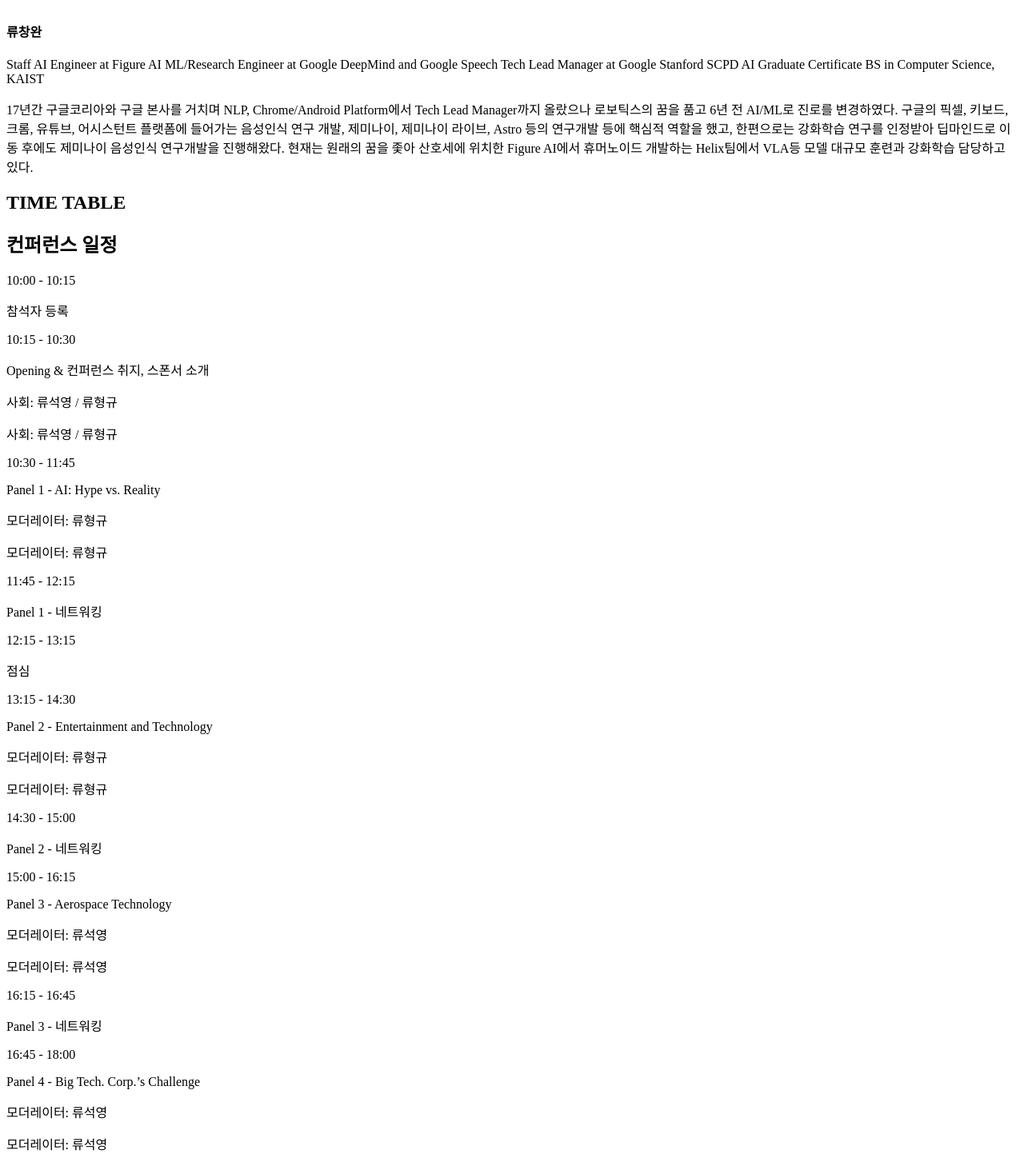
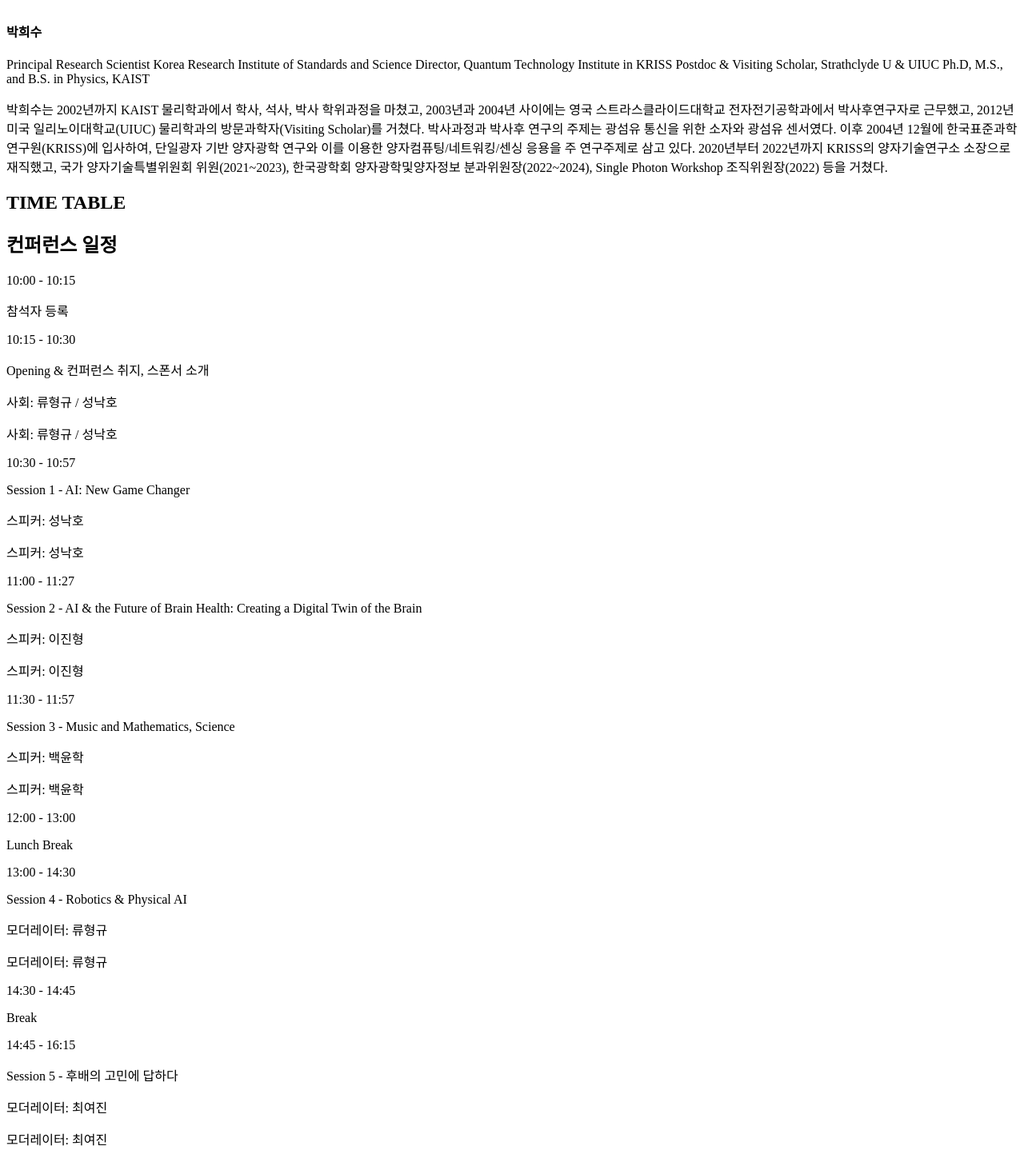
Before and after one commit to SSHS-PAY-IT-FORWARD/sshs-pay-it-forward.github.io, a React (Create React App) app: page / in a window 1280 px wide. Shown: the part 4620-6073 px from the top of the page at 80% size. Built offline with nearby package versions, Linux system fonts and the light colour scheme; the HTML template or start-up script is replaced by a standard one.

Commit message:
[fix] time table

```diff
--- a/src/data/session-info.js
+++ b/src/data/session-info.js
@@ -22,7 +22,7 @@
     ],
   },
   {
-    id: 3,
+    id: 2,
     time: "11:30 - 11:57",
     title: "Music and Math., Science",
     description:
@@ -33,7 +33,7 @@
     ],
   },
   {
-    id: 4,
+    id: 3,
     time: "13:00 - 14:30",
     title: "Robotics & Physical AI",
     description:
@@ -41,21 +41,21 @@
     moderator: { name: "류형규 CPO (2기, RLWRLD)", id: 3 },
     panels: [
       { name: "김용재 대표 (2기, 위로보틱스)", id: 4 },
-      { name: "김영재 상무 (4기, LG전자)", id: 14 },
-      { name: "이승준 교수 (5기, 부산대학교)", id: 5 },
-      { name: "류창완 Engineer (9기, Figure AI)", id: 6 },
-      { name: "최근준 Engineer (20기, 레인보우로보틱스)", id: 7 },
+      { name: "김영재 상무 (4기, LG전자)", id: 5 },
+      { name: "이승준 교수 (5기, 부산대학교)", id: 6 },
+      { name: "류창완 Engineer (9기, Figure AI)", id: 7 },
+      { name: "최근준 Engineer (20기, 레인보우로보틱스)", id: 8 },
     ],
   },
   {
-    id: 5,
+    id: 4,
     time: "14:45 - 16:15",
     title: "후배의 고민에 답하다",
     description:
       "과학자의 꿈을 꾸고 입학한 학교에서 우리는 수많은 천재를 만나면서 좌절을 겪었다. 솔직히 그들과 경쟁할 세상이 두렵다. 게다가, AI 등 첨단 기술의 발전은 우리의 설자리를 위협하는 듯하고, 과학/기술을 잘 모르는 사람들이 의사 결정을 하거나 더 대접받는 것처럼 보인다.  과연 우리는 이 세상을 어떻게 살아가야 하는가? 우리의 입장에서, 우리를 이해하고, 우리를 위한 고민을 온전히 이해한, 진솔한 답변을 기대한다.",
-    moderator: { name: "최여진 대표 (27기, new startup)", id: 8 },
+    moderator: { name: "최여진 대표 (27기, new startup)", id: 9 },
     panels: [
-      { name: "류석영 교수 (1기, KAIST)", id: 9 },
+      { name: "류석영 교수 (1기, KAIST)", id: 20 },
       // TBD
       // { name: "이승준 교수 (5기, 부산대학교)", id: 5 },
       // { name: "류창완 Engineer (9기, Figure AI)", id: 6 },
@@ -63,7 +63,7 @@
     ],
   },
   {
-    id: 6,
+    id: 5,
     time: "16:30 - 18:00",
     title: "Quantum Technology",
     description:
@@ -71,8 +71,8 @@
     moderator: { name: "김성혁 상무 (1기, LG전자)", id: 10 },
     panels: [
       { name: "김성혁 상무 (1기, LG전자)", id: 10 },
-      { name: "박희수 박사 (1기, KRISS)", id: 11 },
-      { name: "민범기 교수 (1기, KAIST)", id: 12 },
+      { name: "민범기 교수 (1기, KAIST)", id: 11 },
+      { name: "박희수 박사 (1기, KRISS)", id: 12 },
       { name: "이승우 교수 (4기, 포항공대)", id: 13 },
     ],
   },
--- a/src/data/speaker-info.js
+++ b/src/data/speaker-info.js
@@ -74,7 +74,7 @@
 `,
   },
   {
-    id: 14,
+    id: 5,
     name: `김영재`,
     about: `Senior Research Fellow (Vice President),
 Advanced Robotics Lab., LG Electronics Inc.
@@ -93,7 +93,7 @@
 `,
   },
   {
-    id: 5,
+    id: 6,
     name: `이승준`,
     about: `CSO, Tommoro Robotics
 Prof. Pusan National University
@@ -110,7 +110,7 @@
 `,
   },
   {
-    id: 6,
+    id: 7,
     name: `류창완`,
     about: `Staff AI Engineer at Figure AI
 
@@ -126,7 +126,7 @@
 `,
   },
   {
-    id: 6,
+    id: 8,
     name: `최근준`,
     about: `Principal Research Eng., Rainbow Robotics
 
@@ -137,5 +137,78 @@
 NAVER LABS에서 로봇 제어팀을 이끌며 경량 양팔 로봇 AMBIDEX 프로젝트를 리드했고, 현재는 레인보우로보틱스에서 양팔 로봇 RB-Y1의 소프트웨어 개발을 이끌고 있다. 복잡한 이론과 기술을 넘어, 로봇이 실제 세상에서 사람들의 일과 삶을 바꾸는 순간을 만들어내는 데 가장 큰 보람을 느끼며, 로봇 매니퓰레이션이야말로 미래를 바꿀 열쇠라고 믿고 도전하고 있다.
 `,
   },
+  {
+    id: 9,
+    name: `최여진`,
+    about: `Currently preparing for a new startup
+Venture Fellow, Mashup Ventures
+Strategic Planning for Healthcare Innovation, Samyang Foods
+Co-founder, Friggs Healthcare
+B.S. in Chemistry, Seoul National University
+  `,
+    bio: `최여진은 문제를 발견하고, 직접 실험하며 해결하는 과정 자체를 즐기는 사람이다. 다양한 경험 속에서도 ‘어떻게 하면 더 나은 방향으로 나아갈 수 있을까’라는 질문을 놓지 않고, 스타트업 공동 창업과 대기업의 신사업 전략, 벤처투자사 등 각기 다른 환경에서 그 해답을 찾아왔다.
+이제는 기술과 비즈니스를 바탕으로 의미 있는 문제에 도전하는 새로운 여정을 준비 중이다. 사람들의 삶에 작은 변화에서 시작해, 그 변화들이 결국 더 나은 사회를 만드는 데 이어지길 소망한다.
+  `,
+  },
+  {
+    id: 10,
+    name: `김성혁`,
+    about: `Senior Research Fellow and Vice President
+Head of AI Perception & Quantum AI, LG Elec.
 
+Lead of AI Sensing and MEMS, LG Electronics
+Post-doc. and Research Fellow, Georgia Tech
+Ph.D., MS, and BS in Elec. Eng., SNU
+  `,
+    bio: `
+    김성혁은 서울대 전기공학부 학사, 석사, 박사학위를 취득했다. 이후 LG전자 종합기술원에서 병역을 해결한 후, 퇴사, 미국 조지아텍에서 박사후연수 및 연구 교수를 거쳐 2010년 LG전자 MC사업부로 재입사하였다. 10건 이상의 세계 최초/최고 기술을 스마트폰과 가전 제품에 상용화하였으며, 현재 LG전자 CTO부문 인공지능연구소에서 AI Perception 및 Quantum AI 관련 연구 및 상용화를 주도하고 있다. 국내 최초이자 유일한 SEMI MEMS & Sensors Industry Group Governing Council 멤버로 활동 중이며, IEC TC124 (착용형 스마트기기) 전문위원, 양자산업 서울시/국가전략자문위원으로 활동 중이며, 2024년 양자기술분야 과학기술정보 통신부장관 유공자 표창을 수상했다.
+  `,
+  },
+  {
+    id: 11,
+    name: `민범기`,
+    about: `Professor, Department of Physics, KAIST
+  Joint Prof., Depf. of Mechanical Eng., KAIST
+
+  Visiting Scholar at SAIT
+  Visiting Professor at Caltech and SNU
+  Postdoctoral scholar at UC Berkeley and Caltech
+  Ph.D. and M.S. in Applied Physics, Caltech
+  M.S. and B.S. in Electrical Engineering, SNU
+  `,
+    bio: `
+    민범기 교수는 1999년과 2001년에 서울대학교에서 전기공학 학사 및 석사 학위를 받았으며, 2003년 캘리포니아 공과대학교에서 응용물리학 석사, 2006년 같은 대학에서 응용물리학 박사 학위를 취득했다. 그는 칼텍과 캘리포니아 대학교 버클리에서 박사후 연구를 수행한 후, 2009년 KAIST 기계공학과 교수로 부임했다. 2021년부터는 KAIST 물리학과에서 메타물질 연구를 시간 영역으로 확장하고 비평형 빛-물질 상호작용을 탐구하고 있다. 그의 주요 수상 경력으로는 한국광학회 성도광학과학상과 한성과학상 물리학 부문이 있다.​​​​​​​​​​​​​​​​
+  `,
+  },
+  {
+    id: 12,
+    name: `박희수`,
+    about: `Principal Research Scientist
+Korea Research Institute of Standards and Science
+
+Director, Quantum Technology Institute in KRISS
+Postdoc & Visiting Scholar, Strathclyde U & UIUC
+Ph.D, M.S., and B.S. in Physics, KAIST
+  `,
+    bio: `
+    박희수는 2002년까지 KAIST 물리학과에서 학사, 석사, 박사 학위과정을 마쳤고, 2003년과 2004년 사이에는 영국 스트라스클라이드대학교 전자전기공학과에서 박사후연구자로 근무했고, 2012년 미국 일리노이대학교(UIUC) 물리학과의 방문과학자(Visiting Scholar)를 거쳤다. 박사과정과 박사후 연구의 주제는 광섬유 통신을 위한 소자와 광섬유 센서였다. 이후 2004년 12월에 한국표준과학연구원(KRISS)에 입사하여, 단일광자 기반 양자광학 연구와 이를 이용한 양자컴퓨팅/네트워킹/센싱 응용을 주 연구주제로 삼고 있다. 2020년부터 2022년까지 KRISS의 양자기술연구소 소장으로 재직했고, 국가 양자기술특별위원회 위원(2021~2023), 한국광학회 양자광학및양자정보 분과위원장(2022~2024), Single Photon Workshop 조직위원장(2022) 등을 거쳤다.​​​​​​​​​​​​​​​
+  `,
+  },
+  {
+    id: 13,
+    name: `이승우`,
+    about: `Associate Prof., Dept. of Physics, POSTECH
+
+Senior/Principal Research Scientist, KIST
+QUC Research Prof., KIAS
+BK Assistant Prof., SNU
+Research Associate, Dartmouth
+DPhil in Physics, Oxford
+M.S. and B.S. in Physics, KAIST
+  `,
+    bio: `
+    양자정보 이론 물리학자. 양자물리학의 근본적인 문제에 더 관심이 많지만, 최근에는 양자컴퓨팅 및 양자통신 관련 프로젝트를 주로 수행하고 있다. 옥스퍼드대학교, 다트머스대학교, 서울대학교, 고등과학원(KIAS), 한국과학기술연구원(KIST) 등에서 연구했으며, 현재 POSTECH 물리학과 부교수로 재직 중이다. 2022년부터 시카고대학, 캐나다 양자컴퓨팅 기업 Xanadu 등이 참여하는 양자오류정정 국제공동연구실을 이끌고 있다. 한국광학회 양자광학및양자정보 분과위원장(2025~), 한국물리학회 IYQ 양자특별위원회 실무이사(2025~) 등으로도 활동하고 있으며, 2022년 양자기술 분야 과학기술정보통신부 장관 표창을 수상했다.
+​​​​​​​​​​​​​​​
+  `,
+  }
 ];
--- a/src/data/time-table.js
+++ b/src/data/time-table.js
@@ -8,63 +8,65 @@
   {
     time: "10:15 - 10:30",
     content: "Opening & 컨퍼런스 취지, 스폰서 소개",
-    more: "사회: 류석영 / 류형규",
+    more: "사회: 류형규 / 성낙호",
     type: "opening",
   },
   {
-    time: "10:30 - 11:45",
-    content: "Panel 1 - AI: Hype vs. Reality",
+    time: "10:30 - 10:57",
+    content: "Session 1 -  AI: New Game Changer",
+    more: "스피커: 성낙호",
+    type: "session",
+  },
+  {
+    time: "11:00 - 11:27",
+    content: "Session 2 - AI & the Future of Brain Health: Creating a Digital Twin of the Brain",
+    more: "스피커: 이진형",
+    type: "session",
+  },
+  {
+    time: "11:30 - 11:57",
+    content: "Session 3 - Music and Mathematics, Science",
+    more: "스피커: 백윤학",
+    type: "session",
+  },
+  {
+    time: "12:00 - 13:00",
+    content: "Lunch Break",
+    more: "",
+    type: "lunch",
+  },
+  {
+    time: "13:00 - 14:30",
+    content: "Session 4 - Robotics & Physical AI",
     more: "모더레이터: 류형규",
     type: "session",
   },
   {
-    time: "11:45 - 12:15",
-    content: "Panel 1 - 네트워킹",
-    type: "networking",
+    time: "14:30 - 14:45",
+    content: "Break",
+    type: "break",
   },
   {
-    time: "12:15 - 13:15",
-    content: "점심",
-    more: "",
-    type: "lunch",
-  },
-  {
-    time: "13:15 - 14:30",
-    content: "Panel 2 - Entertainment and Technology",
-    more: "모더레이터: 류형규",
+    time: "14:45 -  16:15",
+    content: "Session 5 - 후배의 고민에 답하다",
+    more: "모더레이터: 최여진",
     type: "session",
   },
   {
-    time: "14:30 - 15:00",
-    content: "Panel 2 - 네트워킹",
-    type: "networking",
+    time: "16:15 - 16:30",
+    content: "Break",
+    type: "break",
   },
   {
-    time: "15:00 - 16:15",
-    content: "Panel 3 - Aerospace Technology",
-    more: "모더레이터: 류석영",
-    type: "session",
-  },
-  {
-    time: "16:15 - 16:45",
-    content: "Panel 3 - 네트워킹",
-    type: "networking",
-  },
-  {
-    time: "16:45 - 18:00",
-    content: "Panel 4 - Big Tech. Corp.’s Challenge",
-    more: "모더레이터: 류석영",
+    time: "16:30 - 18:00",
+    content: "Session 6 - Quantum Technology",
+    more: "모더레이터: 김성혁",
     type: "session",
   },
   {
     time: "18:00 - 18:30",
-    content: "Panel 4 - 네트워킹",
-    type: "networking",
-  },
-  {
-    time: "18:30 - 19:00",
-    content: "마무리, 스폰서 PR 및 뒷풀이 안내",
-    more: "사회: 류석영 / 류형규",
+    content: "마무리, 후원 소개 및 뒤풀이 안내",
+    more: "사회: 류형규 / 성낙호",
     type: "closing",
   },
 ];
```
